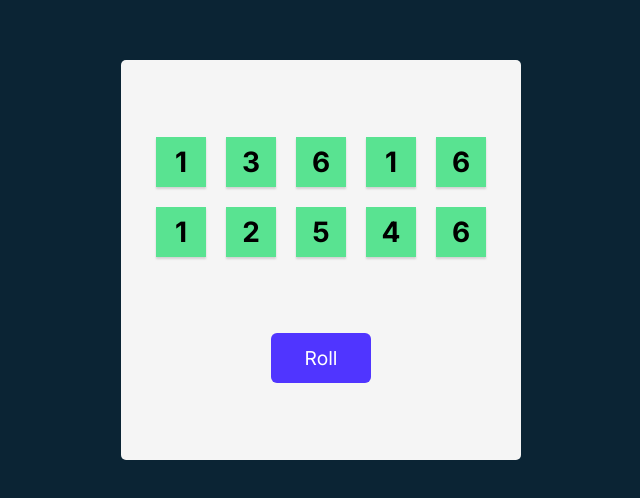
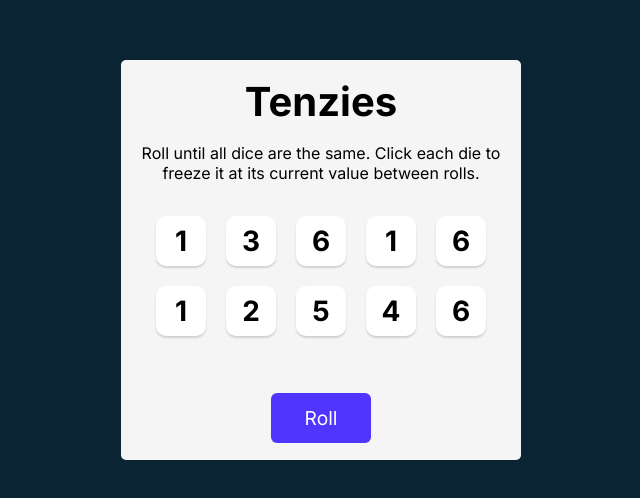
Before and after one commit to Bezy427/meme-generator, a React (Vite) app: page / in a window 1280 px wide. Shown: the part 140-638 px from the top of the page, without its empty margins (319-959 px from the left). Built offline with nearby package versions, Linux system fonts and the light colour scheme.

Commit message:
13th commit

```diff
--- a/src/App.jsx
+++ b/src/App.jsx
@@ -40,23 +40,26 @@
   }
 
   function rollDice() {
-    setDice(generateAllNewDice)
+    setDice(oldDice => oldDice.map(die =>
+      die.isHeld ?
+        die :
+        { ...die, value: Math.ceil(Math.random() * 6)}
+    ))
   }
 
   function hold(id) {
     setDice(oldDice => oldDice.map(die =>
         die.id === id ?
-          {...die, isHeld: !die.isHeld} :
+          { ...die, isHeld: !die.isHeld} :
           die
-    )
-    )
+    ))
   }
 
   const diceElements = dice.map(dieObject => (
       <Die
         key={dieObject.id}
         value={dieObject.value}
-        isHeld={dieObject}
+        isHeld={dieObject.isHeld}
         hold={() => hold(dieObject.id)}
       />
     )
@@ -85,6 +88,9 @@
     //   {show && <WindowTracker />}
     // </main>
     <main>
+      <h1 className="title">Tenzies</h1>
+      <p className="instructions">Roll until all dice are the same. Click each die to freeze
+        it at its current value between rolls.</p>
       <div className="dice-container">
         {diceElements}
       </div>
--- a/src/index.css
+++ b/src/index.css
@@ -31,10 +31,23 @@
     align-items: center;
 }
 
+.title {
+    font-size: 40px;
+    margin: 0;
+}
+
+.instructions {
+    font-family: 'Inter', sans-serif;
+    font-weight: 400;
+    margin-top: 0;
+    text-align: center;
+}
+
 .dice-container {
     display: grid;
     grid-template: auto auto / repeat(5, 1fr);
     gap: 20px;
+    margin-bottom: 40px;
 }
 
 button {
@@ -46,6 +59,7 @@
     height: 50px;
     width: 50px;
     box-shadow: 0px 2px 2px rgba(0, 0, 0, 0.15);
+    border-radius: 10px;
     border: none;
     background-color: white;
     font-size: 1.75rem;
```
